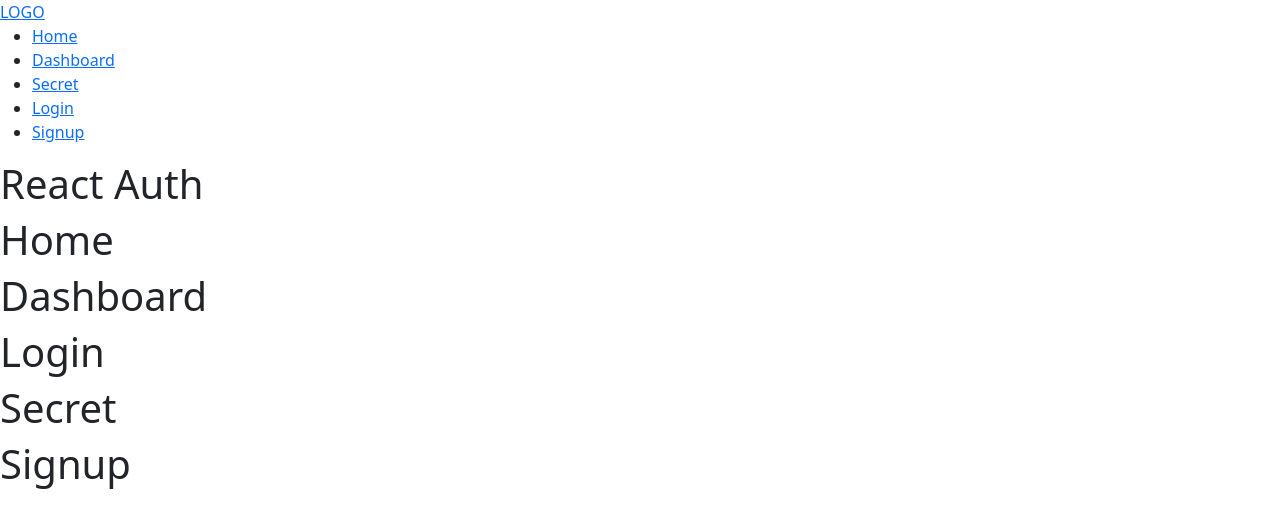
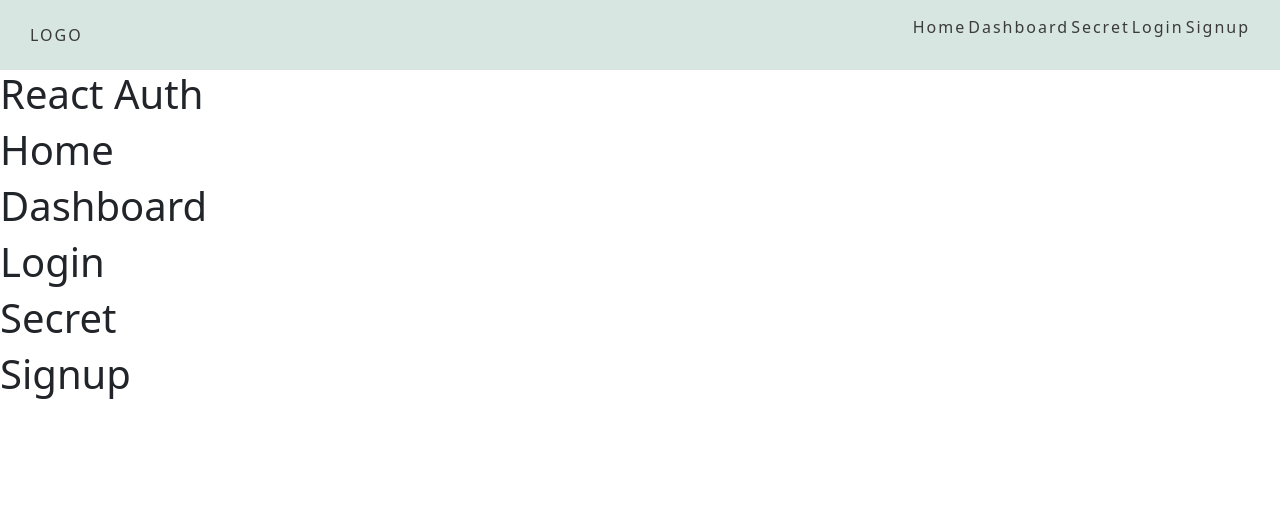
Before and after one commit to warderer/react-avanzado-g23, a React (Vite) app in the folder 03-react-auth/: page / in a window 1280 px wide. Shown: the top 528 px of the page. Built offline with nearby package versions, Linux system fonts and the light colour scheme.

Commit message:
Estilos de Header con scss base

```diff
--- a/03-react-auth/src/components/Header/header.scss
+++ b/03-react-auth/src/components/Header/header.scss
@@ -0,0 +1,30 @@
+.header{
+    background-color: #d7e6e1;
+    display: flex;
+    justify-content: space-between;
+    align-items: center;
+    padding: 15px 30px;
+
+    &__logo{
+        color:#3a3b3a;
+        text-decoration: none;
+        letter-spacing: 2px;
+    }
+
+    &__nav-list{
+        display: flex;
+        list-style: none;
+        column-gap: 2px;
+        flex-wrap: wrap;
+    }
+
+    &__item-link{
+        color:#3a3b3a;
+        text-decoration: none;
+        letter-spacing: 2px;
+
+        &:hover{
+            border-bottom: solid 2px #3a3b3a;;
+        }
+    }
+}
```
